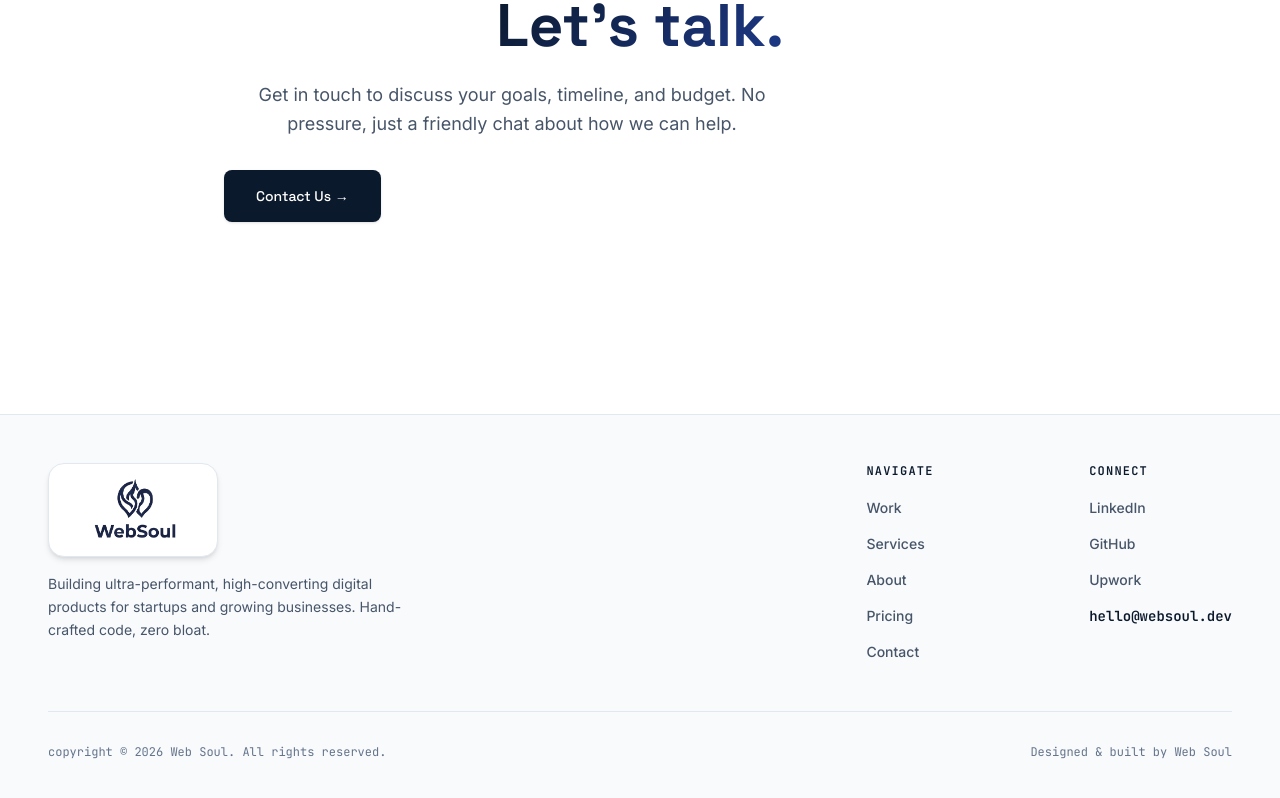
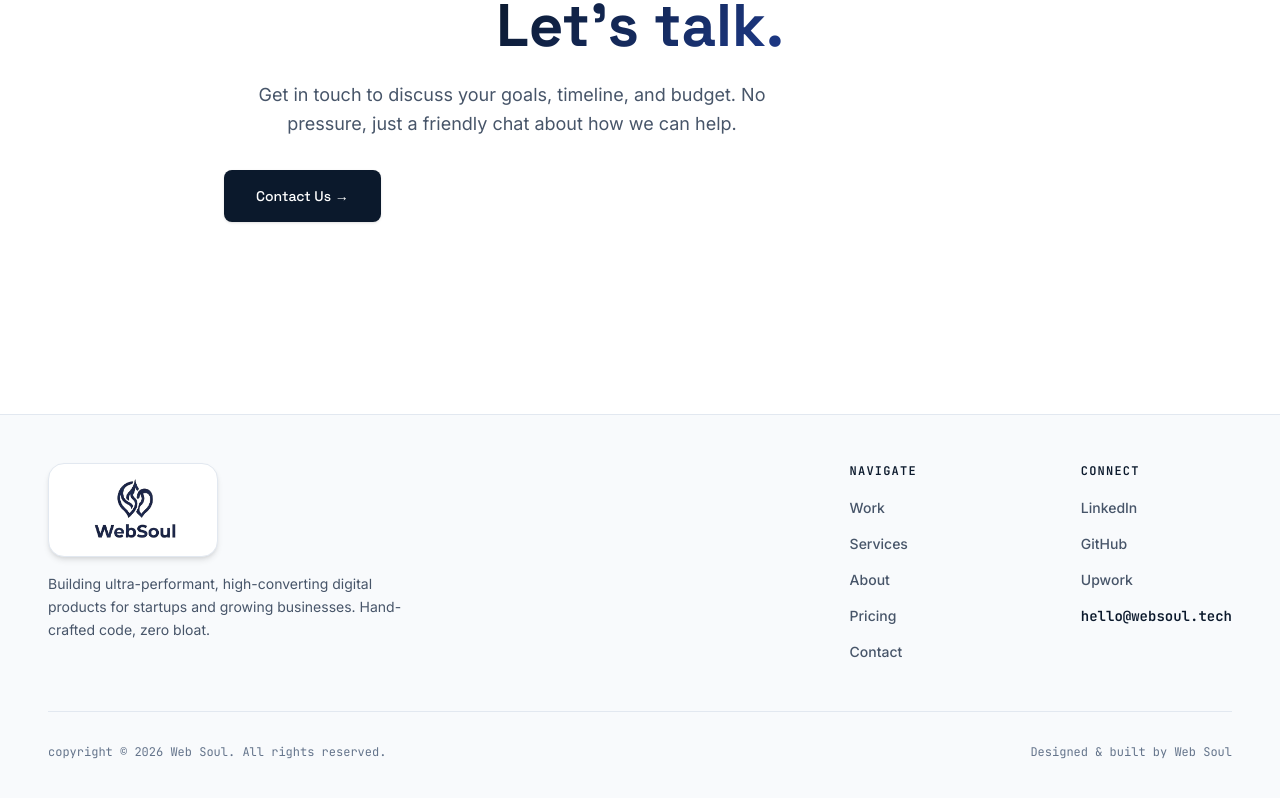
Before and after one commit to websoultech859-maker/websoul, a React (Vite) app: page / in a window 1280 px wide. Shown: the part 3582-4380 px from the top of the page. Built offline with nearby package versions, Linux system fonts and the light colour scheme.

Commit message:
Add a sitemap.xml file

```diff
--- a/src/App.tsx
+++ b/src/App.tsx
@@ -1138,10 +1138,10 @@ export function Footer({ navigate, darkMode }: { navigate: (page: Page, id?: num
                 </li>
                 <li>
                   <a
-                    href="mailto:hello@websoul.dev"
+                    href="mailto:hello@websoul.tech"
                     className="text-xs sm:text-sm text-[#0B192C] dark:text-blue-400 font-semibold hover:underline font-mono-tech cursor-pointer"
                   >
-                    hello@websoul.dev
+                    hello@websoul.tech
                   </a>
                 </li>
               </ul>
@@ -2127,10 +2127,10 @@ export function ContactPage() {
               <div className="flex flex-col sm:flex-row sm:items-center gap-1 sm:gap-4">
                 <span className="text-[#64748B] dark:text-slate-400 sm:w-24 shrink-0 font-semibold">EMAIL</span>
                 <a
-                  href="mailto:hello@websoul.dev"
+                  href="mailto:hello@websoul.tech"
                   className="text-[#0B192C] dark:text-blue-400 font-semibold hover:underline link-underline cursor-pointer break-all"
                 >
-                  hello@websoul.dev
+                  hello@websoul.tech
                 </a>
               </div>
               <div className="flex flex-col sm:flex-row sm:items-center gap-1 sm:gap-4">
```
Also changed, not shown: public/robots.txt, vercel.json (added), 9 other files (tests, documents, lock files or other folders).
